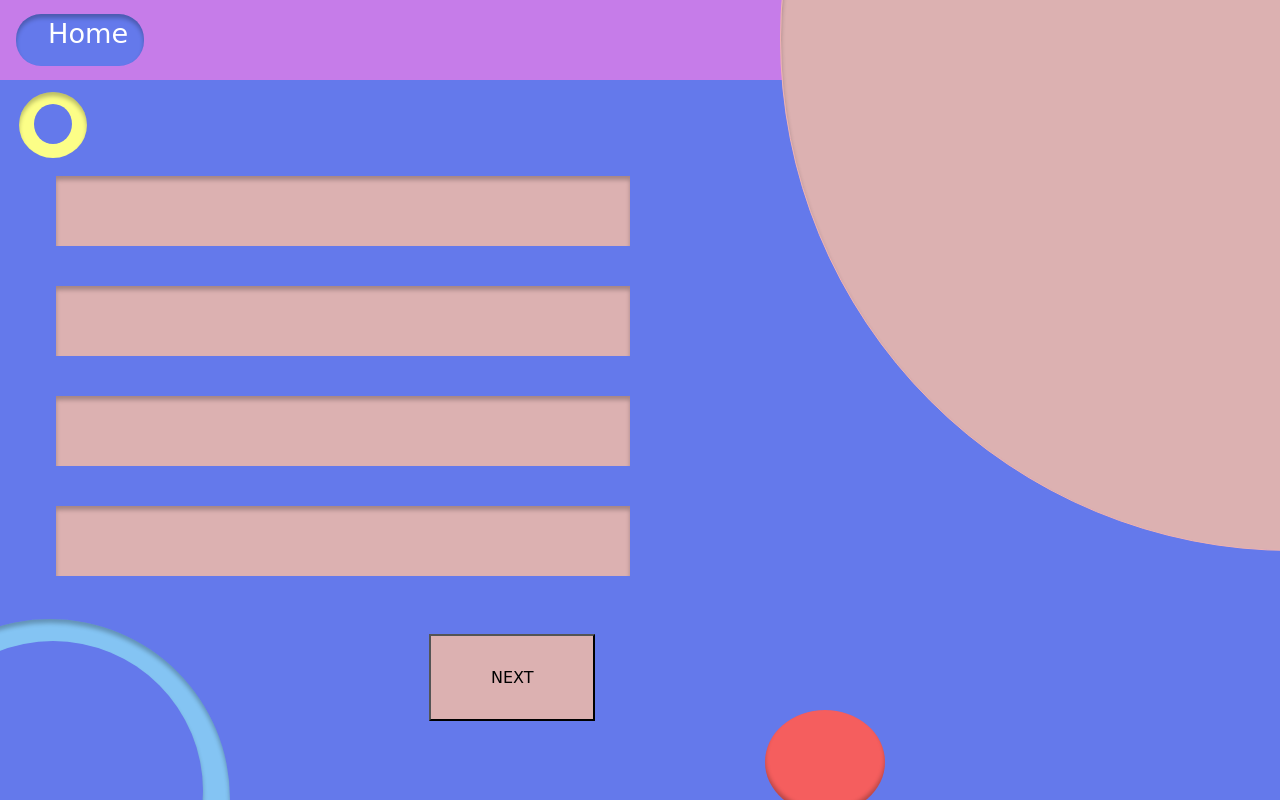
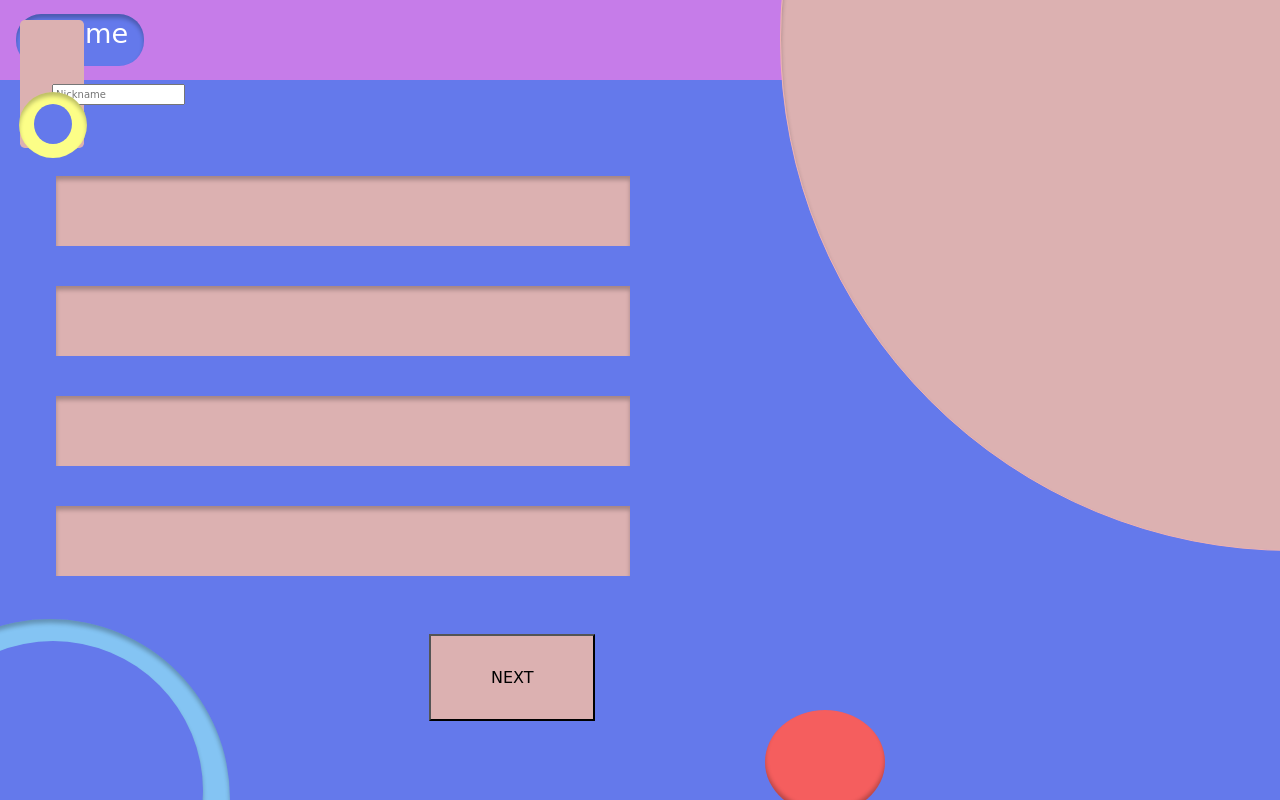
Before and after one commit to yadel23/Trivia-API-Webframe, a Flask app: page /quiz in a window 1280 px wide. Run offline with Flask 2, Linux system fonts and the light colour scheme; some libraries are stand-ins or nearby versions.

Commit message:
Improving design

```diff
--- a/app.py
+++ b/app.py
@@ -1,4 +1,5 @@
-from flask import Flask, render_template, session, redirect, url_for, jsonify, request
+from flask import Flask, render_template, session, redirect, url_for, jsonify, request, flash
+from flask.helpers import flash
 import requests, random, html
 app = Flask(__name__)
 
@@ -7,6 +8,7 @@ app.config['SECRET_KEY'] = '51'
 
 @app.route("/quiz")
 def quiz():
+
     return render_template("quiz.html")
 
 question_list = []
@@ -96,8 +98,10 @@ def home():
 def quiz_2():
     return render_template("quiz.html")
 
-@app.route("/info")
-def info():
+@app.route("/nickname")
+def nickname_page():
+    global nickname
+    nickname = request.form.get("nickname")
     return render_template("info.html")
 
 
@@ -139,9 +143,10 @@ def next_question():
 
     if int(next_que + 1) == int(amount):
         print('\n\n\nLAST QUESTION\n\n\n\n')
-        #return '<script>window.alert("You are done, score is "){score}</script>'
-        print(score)
-        return home()
+        link = "/display_score/" + str(score) + str(amount)
+        return redirect(link)
+        #print(score)
+        #return home()
     next_que += 1
     question_type = list(question_list.values())[next_que]
     question_name = list(question_list.keys())[next_que]
@@ -163,7 +168,10 @@ def next_question():
         print(final_answers)
         return render_template("quiz.html", question = str(next_que + 1) + ") "+ html.unescape(question_name), answer1 = 'True', answer2 = 'False')
 
-
+@app.route("/display_score/<score><amount>")
+def display_score(score, amount):
+    global nickname
+    return render_template("score.html",  nickname = nickname, score = score, amount = amount)
 
 
 
--- a/static/css/quiz.css
+++ b/static/css/quiz.css
@@ -70,7 +70,20 @@ input[type=checkbox]:checked + label {
   box-shadow: inset 0px 4px 4px rgb(0 0 0 / 25%);
 }
 
-
+.jumbotron {
+  width: 20px;
+  height: 10px;
+  background-color: #DCB1B1;
+  justify-content: center;
+  position: fixed;
+  top: 20px;
+  left: 20px;
+}
+#nickname_choice {
+  display: block;
+  font-size: 10px;
+  color: black;
+}
 /* question txt box */
 .question_txt{
   position: fixed;
--- a/templates/quiz.html
+++ b/templates/quiz.html
@@ -42,7 +42,12 @@
    <body>
       <div class="container-fluid" id="quiz_page">
          <div class = "navbar">
-            <div id="home"><a href="/home" id="home_tag">Home</a></div>
+            <div id="home"><a href="#nickname" id="home_tag">Home</a></div>
+        </div>
+        <div class = jumbotron>
+           <form name="nickname" id="nickname" method="POST" action="/nickname">
+               <input type="text" id="nickname_choice" placeholder="Nickname" required>
+            </form>
         </div>
          <div>
             <elipse class='question_circle'>
```
Also changed, not shown: static/css/score.css (added, +10 -0 lines), templates/score.html (added, +42 -0 lines).
